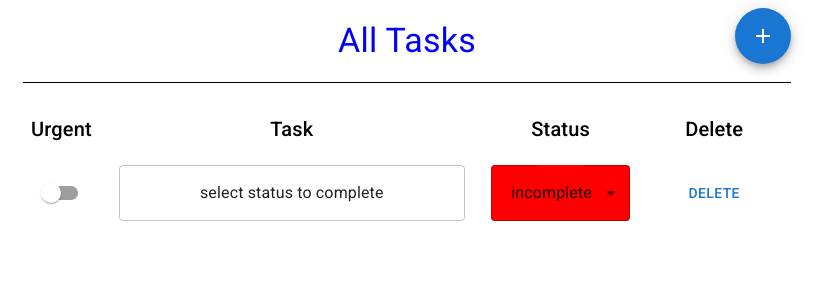
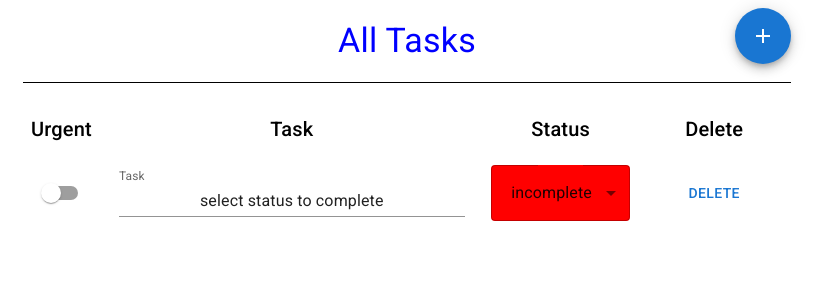
Before and after one commit to huan00/task_manager, a React (Create React App) app: page / in a window 1280 px wide. Shown: the top 300 px of the page, without its empty margins (233-1059 px from the left). Built offline with nearby package versions, Linux system fonts and the light colour scheme.

Commit message:
fix task update

```diff
--- a/src/components/Tasks.jsx
+++ b/src/components/Tasks.jsx
@@ -1,4 +1,4 @@
-import { useState } from 'react'
+import { useState, useDeferredValue } from 'react'
 import { Switch, TextField, Box, Button } from '@mui/material'
 import MenuItem from '@mui/material/MenuItem'
 import FormControl from '@mui/material/FormControl'
@@ -15,8 +15,8 @@ const Tasks = ({
   handleDelete
 }) => {
   const statusBg = ['yellow', 'green', 'red']
+
   const [textValue, setTextValue] = useState(task)
-
   const activeStatusBg = (status) => {
     switch (status) {
       case 'in-progress':
@@ -28,11 +28,6 @@ const Tasks = ({
     }
   }
 
-  const handleText = (e) => {
-    setTextValue(e.target.value)
-    handleTask(idx, textValue)
-  }
-
   return (
     <div className="task">
       <Box className="task-switch">
@@ -42,7 +37,15 @@ const Tasks = ({
         />
       </Box>
       <Box className="task-textField">
-        <TextField fullWidth value={textValue} onChange={handleText} />
+        <TextField
+          fullWidth
+          id="outlined-name"
+          label="Task"
+          variant="standard"
+          value={textValue}
+          onChange={(e) => setTextValue(e.target.value)}
+          onBlur={() => handleTask(idx, textValue)}
+        />
       </Box>
       <Box className="task-status">
         <FormControl fullWidth>
--- a/src/pages/Index.js
+++ b/src/pages/Index.js
@@ -1,4 +1,4 @@
-import React, { useState, useEffect, useId } from 'react'
+import React, { useState } from 'react'
 import '../styles/App.css'
 import { Typography, Fab } from '@mui/material'
 import AddIcon from '@mui/icons-material/Add'
@@ -6,16 +6,11 @@ import Tasks from '../components/Tasks'
 import NewTask from '../components/NewTask'
 
 const Index = () => {
-  const id = useId()
   const [addTaskModal, setAddTaskModal] = useState(false)
   const [tasks, setTasks] = useState([
     { urgent: false, task: 'select status to complete', status: 'incomplete' }
   ])
-
-  // useEffect(() => {}, [tasks])
-
   console.log(tasks)
-
   const addTask = () => {
     setAddTaskModal((addTaskModal) => !addTaskModal)
   }
```
